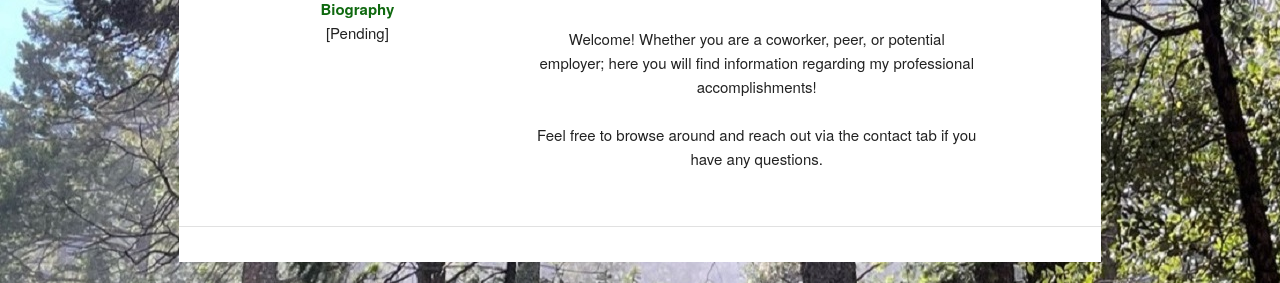
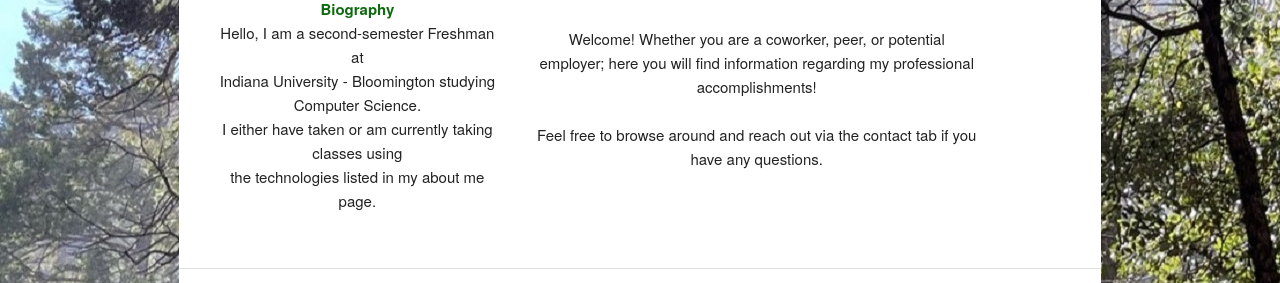
Before and after one commit to gilmore-ec/Portfolio-Site, a plain HTML site: page home.html in a window 1280 px wide. Shown: the part 490-773 px from the top of the page. Drawn offline with nearby package versions, Linux system fonts and the light colour scheme.

Commit message:
Added bio

```diff
--- a/home.html
+++ b/home.html
@@ -38,7 +38,10 @@
                 <p>Tim Gilmore<br>timgilm@iu.edu</p>
                 <b class="bold">Biography</b>
                 <br>
-                <p>[Pending]</p>
+                <p>Hello, I am a second-semester Freshman at
+                    <br>Indiana University - Bloomington studying Computer Science.
+                    <br> I either have taken or am currently taking classes using
+                    <br> the technologies listed in my about me page. </p>
             </div>
             <div class="six columns mid">
                 <p><br><br><br></p>
```
